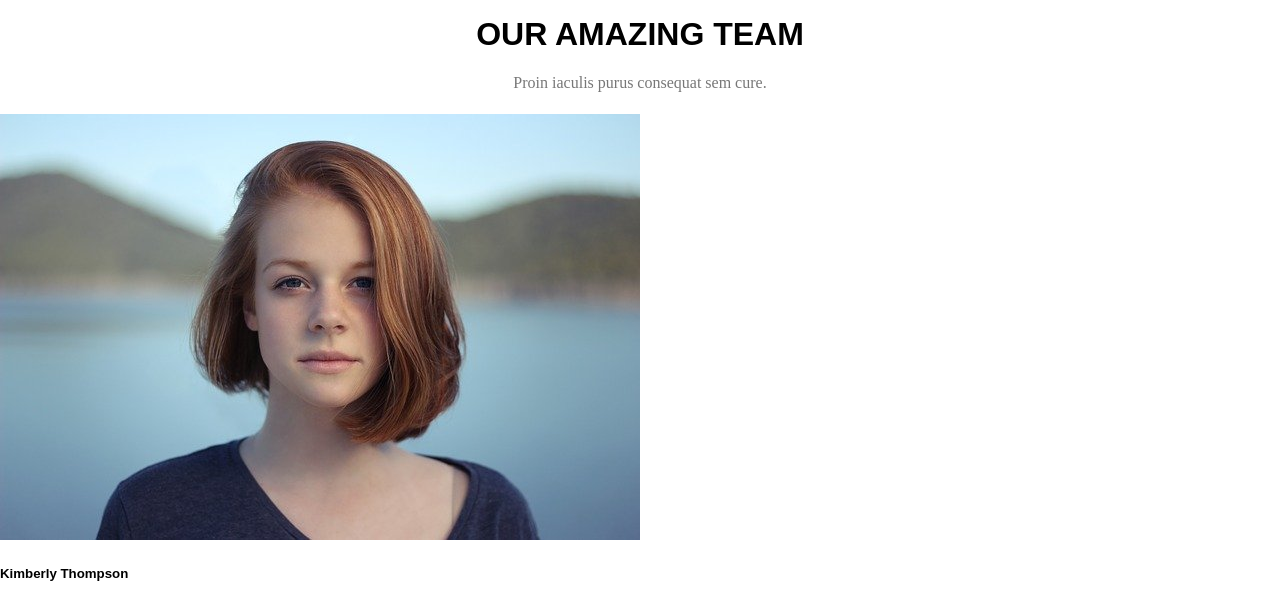
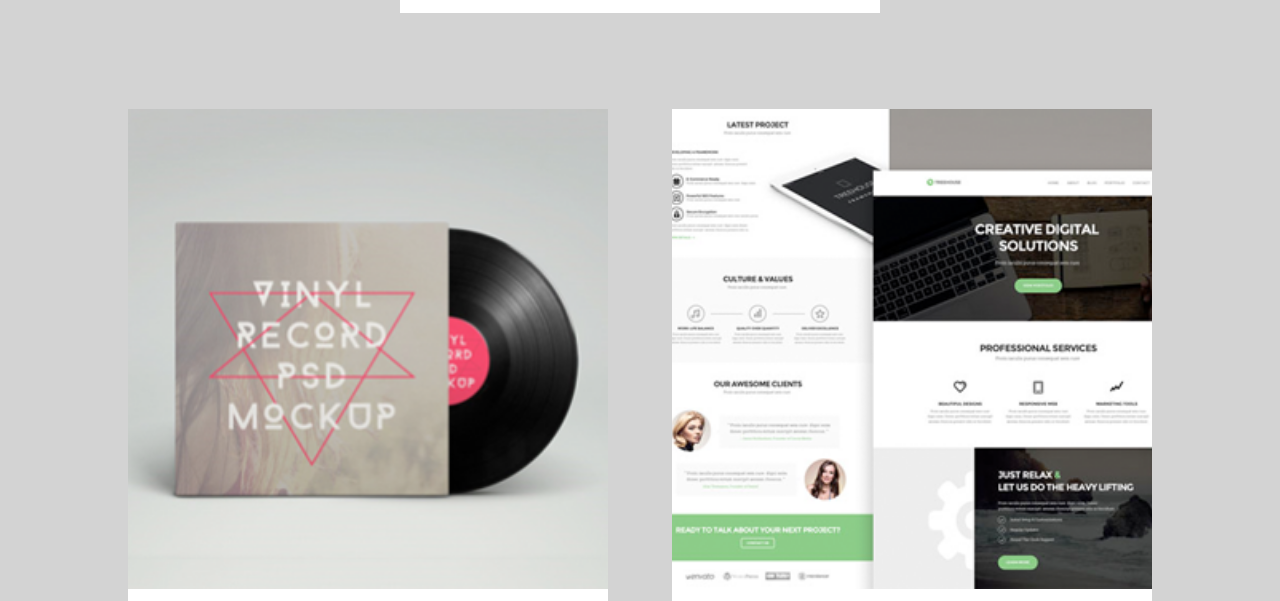
Before and after one commit to vincaniti/Exercices, a plain HTML site: page Golden-Page/index.html in a window 1280 px wide. Shown: the part 2740-3341 px from the top of the page. Drawn offline with nearby package versions, Linux system fonts and the light colour scheme.

Commit message:
start mates

```diff
--- a/Golden-Page/index.html
+++ b/Golden-Page/index.html
@@ -75,6 +75,7 @@
                                 <h4>Proin iaculis purus consequat sem cure.</h4>
                         </div>
                         <div id="portfolio-content">
+                                <div class="line">
                                         <div class="client bg-light">
                                                 <img src="/Golden-Page/img/portfolio/portfolio_1.png" alt="ebony">
                                                 <div class="item">
@@ -96,6 +97,8 @@
                                                         <p>Print Design</p>
                                                 </div>
                                         </div>
+                                </div>
+                                <div class="line">
                                         <div class="client bg-light">
                                                 <img src="/Golden-Page/img/portfolio/portfolio_4.png" alt="record">
                                                 <div class="item">
@@ -118,6 +121,7 @@
                                                 </div>
                                         </div>
                                 </div>
+                        </div>
                 </section>
             <!-- *** TEAM *** -->
                 <section id="team" class="bg-light">
@@ -125,8 +129,8 @@
                                 <h3>OUR AMAZING TEAM</h3>
                                 <h4>Proin iaculis purus consequat sem cure.</h4>
                         </div>
-                        <div classe="team">
-                                <div class="team-mate">
+                        <div id="team-mates">
+                                <div class="mate">
                                         <img src="/Golden-Page/img/girl.jpg" alt="">
                                         <div class="item">
                                                 <h5>Kimberly Thompson</h5>
--- a/Golden-Page/style.css
+++ b/Golden-Page/style.css
@@ -102,7 +102,22 @@ main section#services .item h5 {
     font-size: 1.3rem;
 }
 /* --- PORTFOLIO --- */
-main section#portfolio div#portfolio-content {
+main section#portfolio div#portfolio-content .line {
+    display: flex;
+    justify-content: center;
+    flex-wrap: wrap;
+    margin : 2rem 2rem;
+}
+main section#portfolio div#portfolio-content .line .client {
+    margin : 2rem 2rem ;
+    text-align: center;
+}
+main section#portfolio div#portfolio-content .line .client img {
+    width: 30rem;
+    height: 30rem;
+    object-fit: cover;
+}
+main section#team div#team-mates {
     display: flex;
     justify-content: center;
     flex-wrap: wrap;
```
Lines whose indentation alone changed are shown as unchanged.
